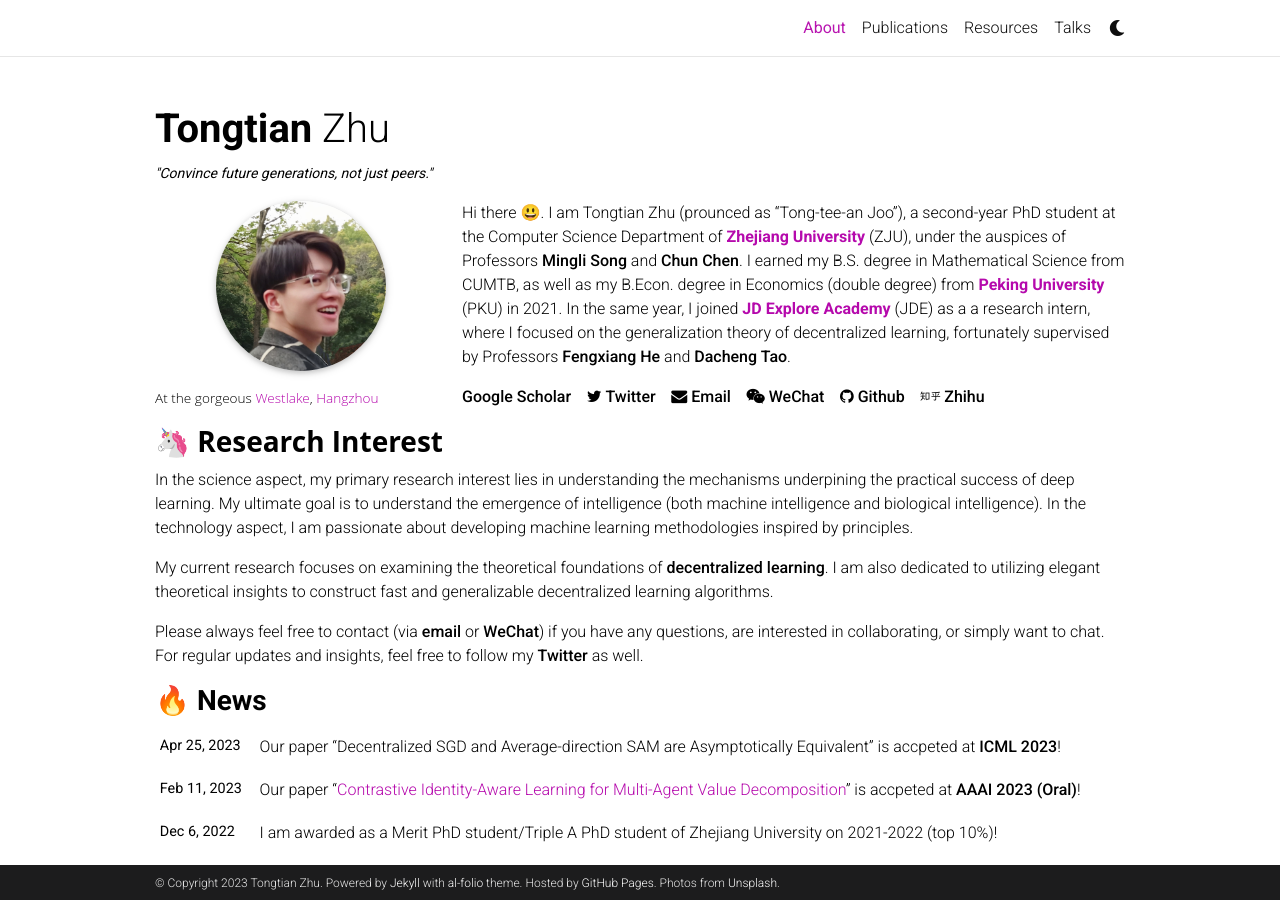
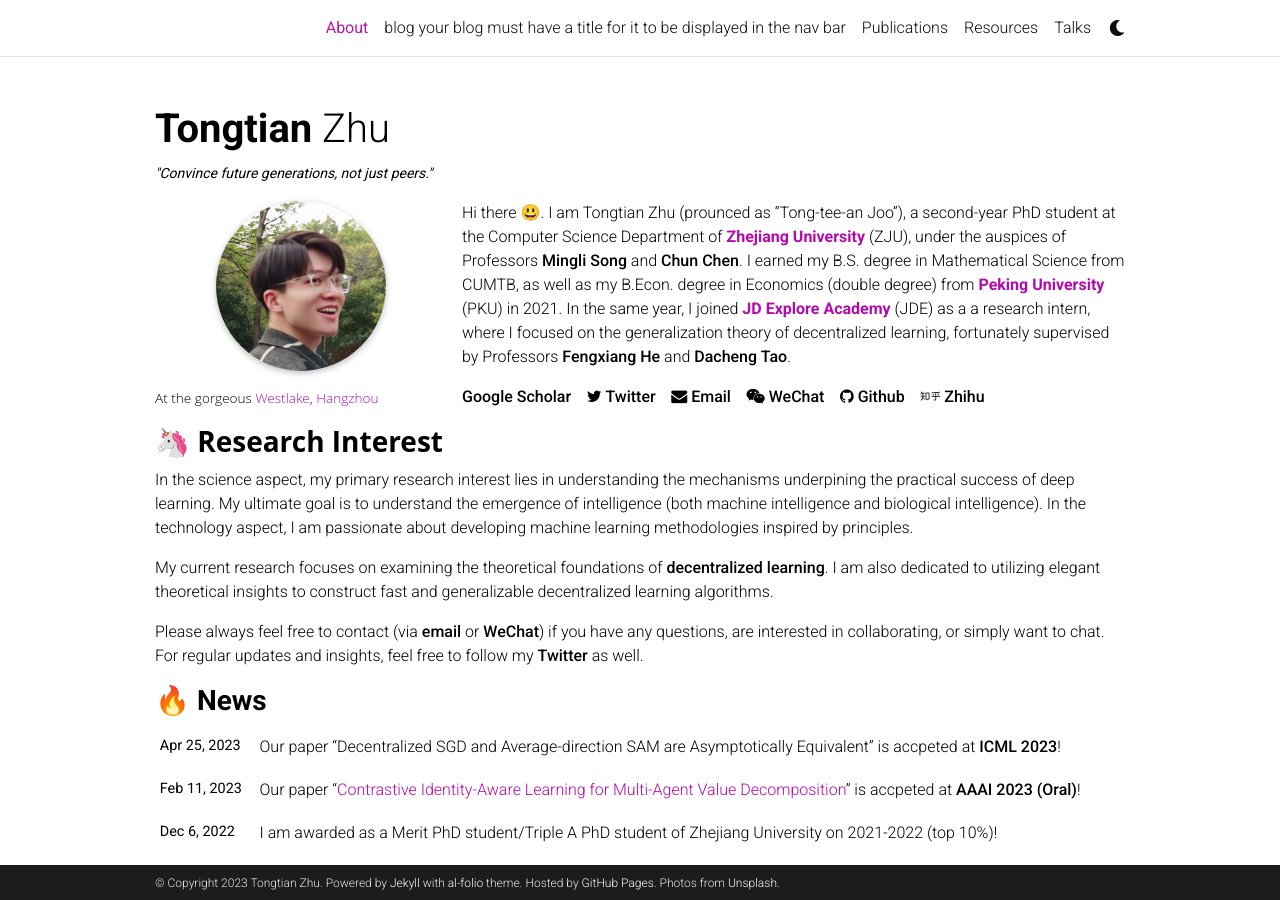
Before and after one commit to Raiden-Zhu/Raiden-Zhu.github.io, a Jekyll site: the page built from _pages/about.md, in a window 1280 px wide and 900 px high. Built offline with Jekyll 4.4.1, drawn with Linux system fonts in a browser that asks for light colours; full-size pictures stand in for the smaller copies a plugin makes; comment, search, counter and statistics services are not loaded; a style sheet for code colours, icons or effects is not loaded.

Commit message:
Update _config.yml

```diff
--- a/_config.yml
+++ b/_config.yml
@@ -121,7 +121,7 @@ bing_site_verification:  # out your bing-site-verification ID (Bing Webmaster)
 # -----------------------------------------------------------------------------
 
 blog_name: al-folio # blog_name will be displayed in your blog page
-# blog_nav_title: blog  your blog must have a title for it to be displayed in the nav bar
+blog_nav_title: blog  your blog must have a title for it to be displayed in the nav bar
 blog_description: a simple whitespace theme for academics
 permalink: /blog/:year/:title/
 
```
